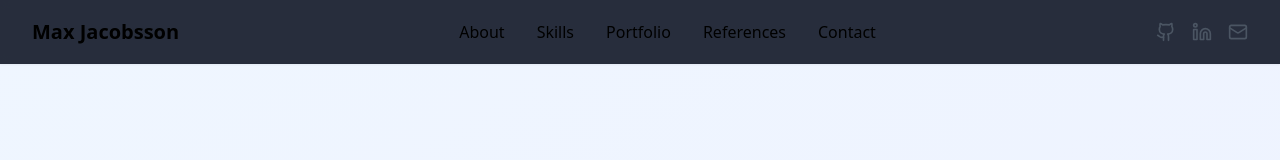
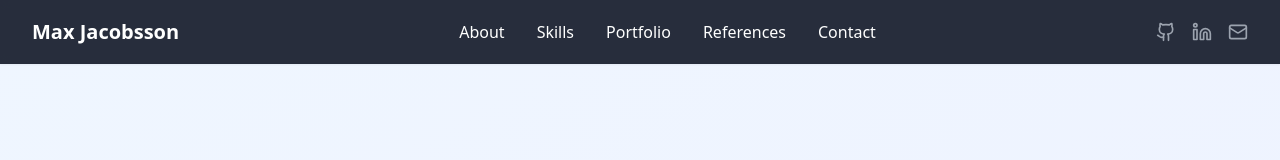
Before and after one commit to elmaxco/project_portfolio, a React (Vite) app: page / in a window 1280 px wide. Shown: the top 160 px of the page. Built offline with nearby package versions, Linux system fonts and the light colour scheme.

Commit message:
Update Navbar component: enhance styling and update links

```diff
--- a/src/components/Navbar.tsx
+++ b/src/components/Navbar.tsx
@@ -9,25 +9,25 @@
       <div className="max-w-7xl mx-auto px-4 sm:px-6 lg:px-8">
         <div className="flex justify-between h-16">
           <div className="flex items-center">
-            <span className="text-xl font-bold">Max Jacobsson</span>
+            <span className="text-xl font-bold text-white">Max Jacobsson</span>
           </div>
 
           <div className="hidden md:flex items-center space-x-8">
-            <a href="#about" className="hover:text-blue-600">About</a>
-            <a href="#skills" className="hover:text-blue-600">Skills</a>
-            <a href="#portfolio" className="hover:text-blue-600">Portfolio</a>
-            <a href="#references" className="hover:text-blue-600">References</a>
-            <a href="#contact" className="hover:text-blue-600">Contact</a>
+            <a href="#about" className= "text-white hover:text-gray-400">About</a>
+            <a href="#skills" className="text-white hover:text-">Skills</a>
+            <a href="#portfolio" className="text-white hover:text-blue-600">Portfolio</a>
+            <a href="#references" className="text-white hover:text-blue-600">References</a>
+            <a href="#contact" className="text-white hover:text-blue-600">Contact</a>
           </div>
 
           <div className="hidden md:flex items-center space-x-4">
-            <a href="https://github.com" className="text-gray-600 hover:text-blue-600">
+            <a href="https://github.com/elmaxco" className="text-gray-400 hover:text-white">
               <Github className="h-5 w-5" />
             </a>
-            <a href="https://linkedin.com" className="text-gray-600 hover:text-blue-600">
+            <a href="https://www.linkedin.com/in/max-jacobsson-62236313b/" className="text-gray-400 hover:text-white">
               <Linkedin className="h-5 w-5" />
             </a>
-            <a href="mailto:max.jacobsson1999@hotmail.com" className="text-gray-600 hover:text-blue-600">
+            <a href="mailto:max.jacobsson1999@hotmail.com" className="text-gray-400 hover:text-white">
               <Mail className="h-5 w-5" />
             </a>
           </div>
@@ -40,17 +40,6 @@
         </div>
       </div>
 
-      {isOpen && (
-        <div className="md:hidden">
-          <div className="px-2 pt-2 pb-3 space-y-1 sm:px-3">
-            <a href="#about" className="block px-3 py-2 hover:bg-gray-50">About</a>
-            <a href="#skills" className="block px-3 py-2 hover:bg-gray-50">Skills</a>
-            <a href="#portfolio" className="block px-3 py-2 hover:bg-gray-50">Portfolio</a>
-            <a href="#references" className="block px-3 py-2 hover:bg-gray-50">References</a>
-            <a href="#contact" className="block px-3 py-2 hover:bg-gray-50">Contact</a>
-          </div>
-        </div>
-      )}
     </nav>
   );
 }
```
